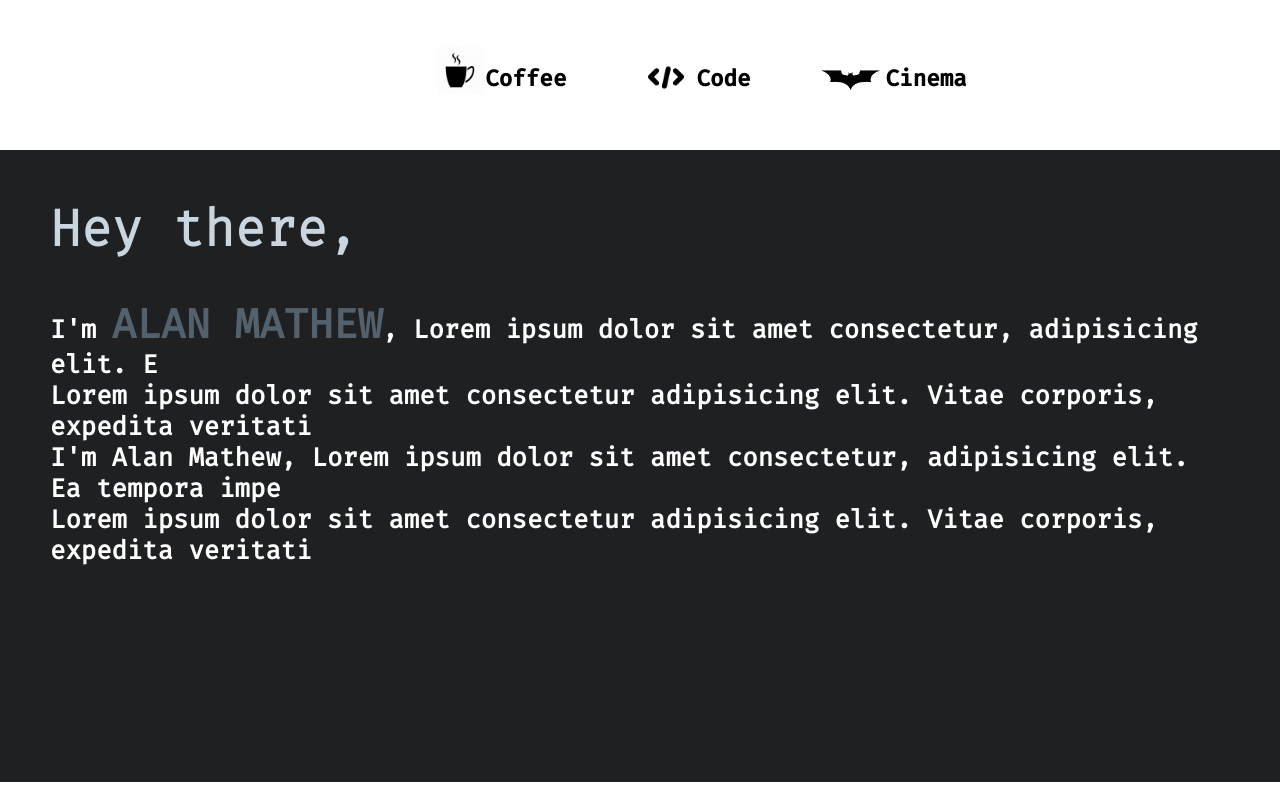
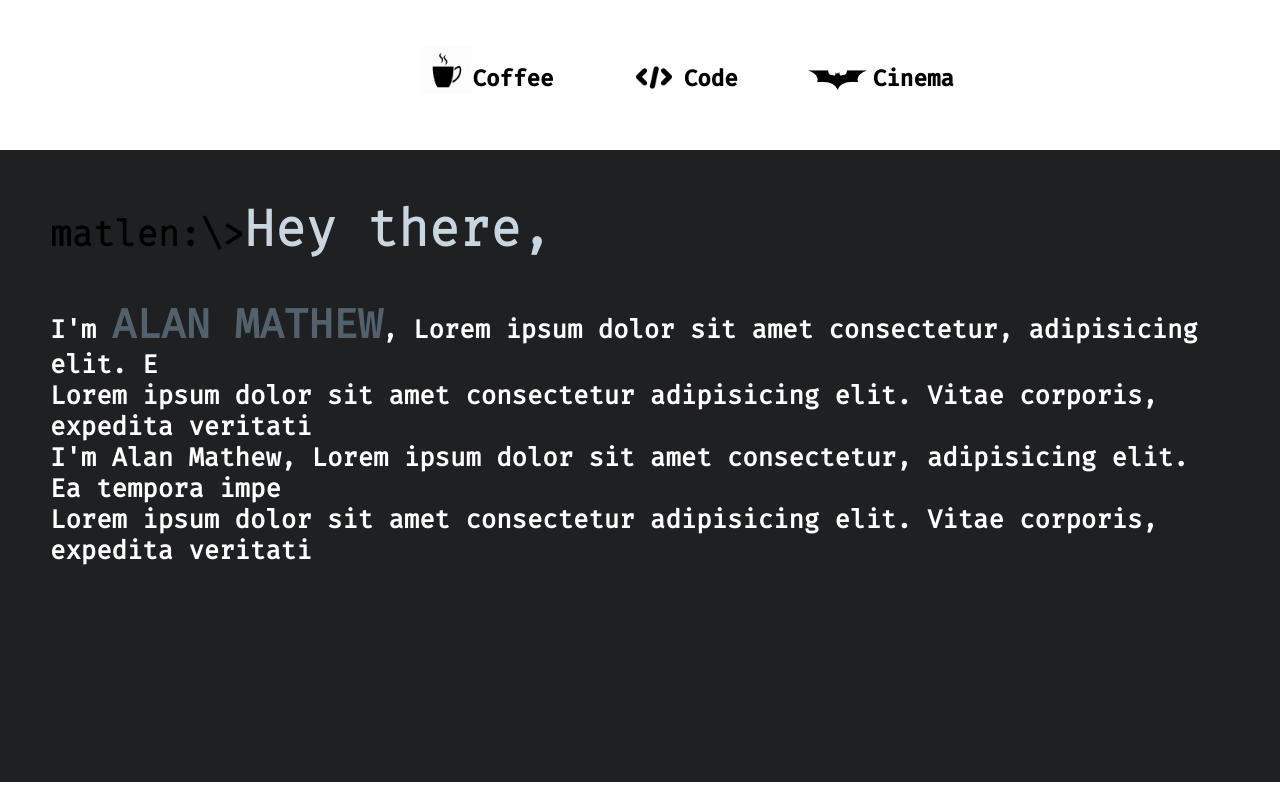
Before and after one commit to alanmatw/matlen.dev, a Vue app: page / in a window 1280 px wide. Built offline with nearby package versions, Linux system fonts and the light colour scheme.

Commit message:
feat: modify heading

```diff
--- a/src/components/Home/Landing.vue
+++ b/src/components/Home/Landing.vue
@@ -1,7 +1,7 @@
 <template>
   <div class = "Main">
     <div class="Base">
-      <h1>Hey there,</h1>
+      <h1><span id="Lpath">matlen:\></span>Hey there,</h1>
       <h2>I'm <span id="Lname">ALAN MATHEW</span>, Lorem ipsum dolor sit amet consectetur, adipisicing elit. E</h2>
       <h2>Lorem ipsum dolor sit amet consectetur adipisicing elit. Vitae corporis, expedita veritati</h2>
       <h2>I'm Alan Mathew, Lorem ipsum dolor sit amet consectetur, adipisicing elit. Ea tempora impe</h2>
@@ -40,4 +40,8 @@ export default {
     font-size: 40px;
     color: #52616b;
   }
+  #Lpath {
+    font-size: 35px;
+    color: #000;
+  }
 </style>
--- a/src/components/Nav.vue
+++ b/src/components/Nav.vue
@@ -20,7 +20,7 @@
   }
   .Wrapper {
     display: flex;
-    padding-left: 34%;
+    padding-left: 33%;
     padding-top: 45px;
   }
   .Wrapper h2 {
```
